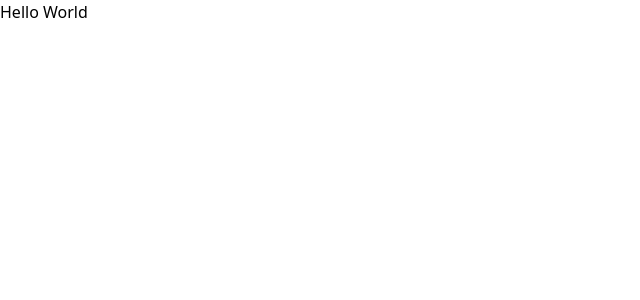
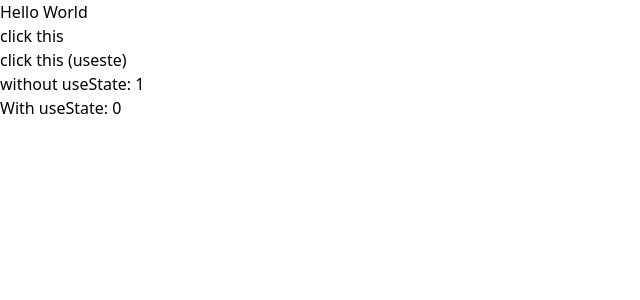
Before and after one commit to Atan0707/UBA-Road-to-Web3.0-Dev-Workshop, a React (Vite) app in the folder workshop-1/: page / in a window 1280 px wide. Shown: the top 300 px of the page, without its empty margins (0-640 px from the left). Built offline with nearby package versions, Linux system fonts and the light colour scheme.

Commit message:
workshop 28.11

```diff
--- a/workshop-1/src/App.jsx
+++ b/workshop-1/src/App.jsx
@@ -1,11 +1,29 @@
-import React from 'react';
+import { useState } from 'react';
 
 function App() {
+const [count, setCount] = useState(0);
+let count1 = 1;
+
+function increment () {
+  count1 = count1 + 1;
+  console.log(count1);
+}
+
+const increment2 = () => {
+  setCount(count + 1);
+  console.log(count);
+}
+
   return (
-    <div className="flex items-center justify-center min-h-screen">
+    <div className=" items-center justify-center min-h-screen">
       <h1 className="text-3xl font-bold">
         Hello World
       </h1>
+      <button onClick={increment}>click this</button>
+      <br />
+      <button onClick={increment2}>click this (useste)</button>
+       <p>without useState: {count1}</p>
+      <p>With useState: {count}</p>
     </div>
   );
 }
```
